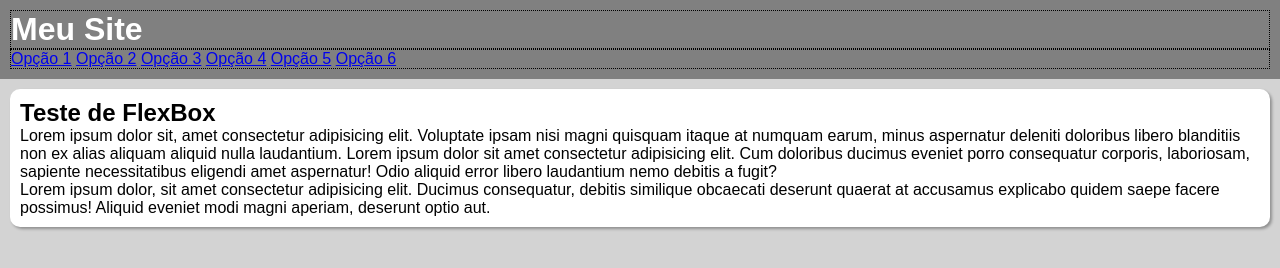
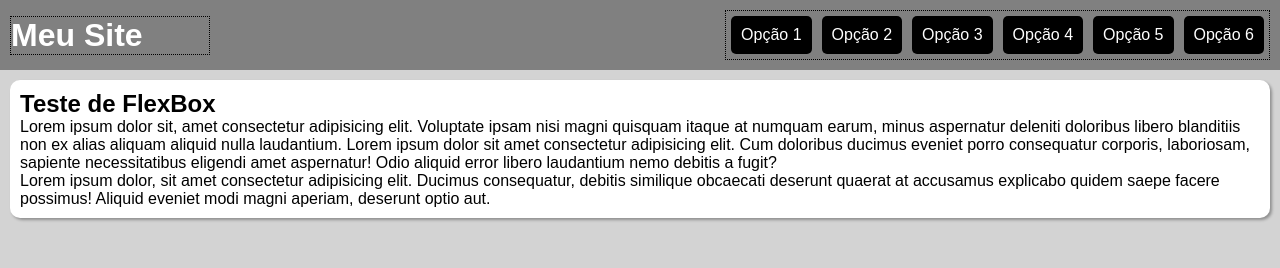
Before and after one commit to Ryanrdgz/html-css-cursoemvideo, a plain HTML site: page exercícios/ex027/flex013-menu flex box/index.html in a window 1280 px wide. Drawn offline with Linux system fonts and the light colour scheme.

Commit message:
menu flex-box

```diff
--- a/exercícios/ex027/flex013-menu flex box/style.css
+++ b/exercícios/ex027/flex013-menu flex box/style.css
@@ -18,14 +18,40 @@ header {
     background-color: grey;
     color: white;
     padding: 10px;
+
+    display: flex;
+    flex-flow: row wrap;
+    justify-content: space-between;
+    align-items: center;
 }
 
 header h1 {
     border: 1px dotted black;
+    flex: 0 0 200px;
 }
 
 nav {
     border: 1px dotted black;
+
+    display: flex;
+    flex-flow: row wrap;
+    justify-content: flex-end;
+}
+
+header nav a {
+    background-color: black;
+    color: white;
+    padding: 10px;
+    margin: 5px;
+    border-radius: 5px;
+    text-decoration: none;
+    text-align: center;
+}
+
+header nav a:hover {
+    background-color: white;
+    color: black;
+    transition: background-color 0.5s
 }
 
 main {
```
